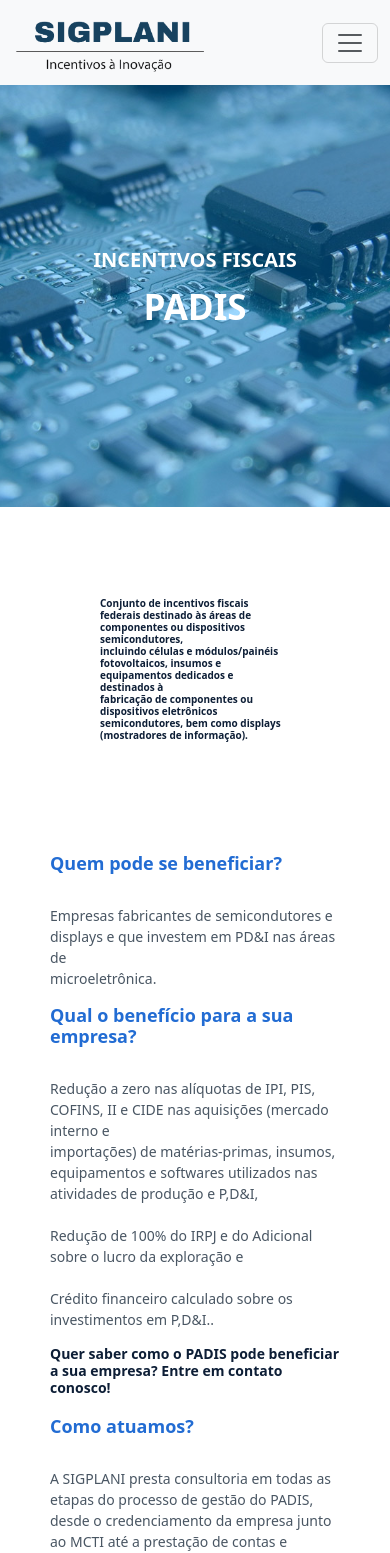
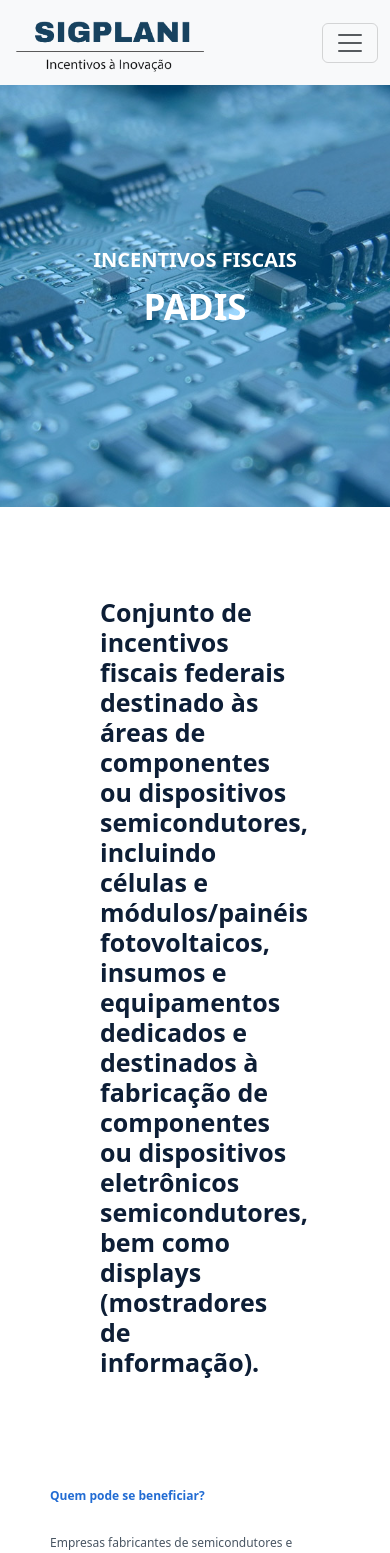
Before and after one commit to Marcos-Gabriell/Projeto-web-react, a React (Create React App) app: page /padis in a window 390 px wide. Shown: the top 1553 px of the page. Built offline with nearby package versions, Linux system fonts and the light colour scheme.

Commit message:
ajuste no tamanho das fontes

```diff
--- a/src/leidainformatica.css
+++ b/src/leidainformatica.css
@@ -88,20 +88,20 @@
 }
 
 .coontainerr1 h1 {
-  font-size: 30px;
+  font-size: 25px;
   font-weight: bold;
   color: #0d1e36;
   margin-bottom: 30px;
 }
 
 .texxt-containerr1 h2 {
-  font-size: 20px;
+  font-size: 12px;
   font-weight: bold;
   color: #226cd3;
   margin-bottom: 30px;
 }
 .texxt-containerr1 p {
-  font-size: 15px;
+  font-size: 12px;
   color: rgb(73, 86, 99);
 }
 
@@ -155,9 +155,7 @@
     padding: 20px;
     margin-top: 30px;
   }
-  .coontainerr1 h1 {
-    font-size: 20px;
-  }
+
   .infoo-imagee3 {
     padding: 30px;
     width: 75%;
--- a/src/paginainformanus.css
+++ b/src/paginainformanus.css
@@ -76,13 +76,13 @@
 }
 
 .texxt-containerr2 h2 {
-  font-size: 20px;
+  font-size: 12px;
   font-weight: bold;
   color: #1e7cff;
   margin-bottom: 30px;
 }
 .texxt-containerr2 p {
-  font-size: 15px;
+  font-size: 12px;
   color: rgb(73, 86, 99);
 }
 
@@ -116,6 +116,6 @@
     margin-top: 30px;
   }
   .coontainerr2 h1 {
-    font-size: 15px;
+    font-size: 25px;
   }
 }
--- a/src/paginaleidobem.css
+++ b/src/paginaleidobem.css
@@ -133,11 +133,11 @@
   }
 
   .coontainerr3 h1 {
-    font-size: 14px;
+    font-size: 25px;
   }
 
   .texxt-containerr3 h2 {
-    font-size: 15px;
+    font-size: 12px;
   }
 
   .texxt-containerr3 p {
--- a/src/paginapadis.css
+++ b/src/paginapadis.css
@@ -130,23 +130,20 @@
       margin-top: 30px;
     }
     .coontainerr-2 h1 {
-      font-size: 15px;
+      font-size: 25px;
     }
     .coontainerr-2 {
         padding: 50px; /* Ajuste o valor desejado para dispositivos de tela menor */
         margin-top: 30px; /* Ajuste o valor desejado para dispositivos de tela menor */
       }
 
-      .coontainerr-2 h1 {
-        font-size: 10px; /* Ajuste o valor desejado para dispositivos de tela menor */
-      }
 
       .texxt-containerr-2 h2 {
-        font-size: 18px; /* Ajuste o valor desejado para dispositivos de tela menor */
+        font-size: 12px; /* Ajuste o valor desejado para dispositivos de tela menor */
       }
 
       .texxt-containerr-2 p {
-        font-size: 14px; /* Ajuste o valor desejado para dispositivos de tela menor */
+        font-size: 12px; /* Ajuste o valor desejado para dispositivos de tela menor */
       }
 
       .coontainerr-2 h3 {
```
